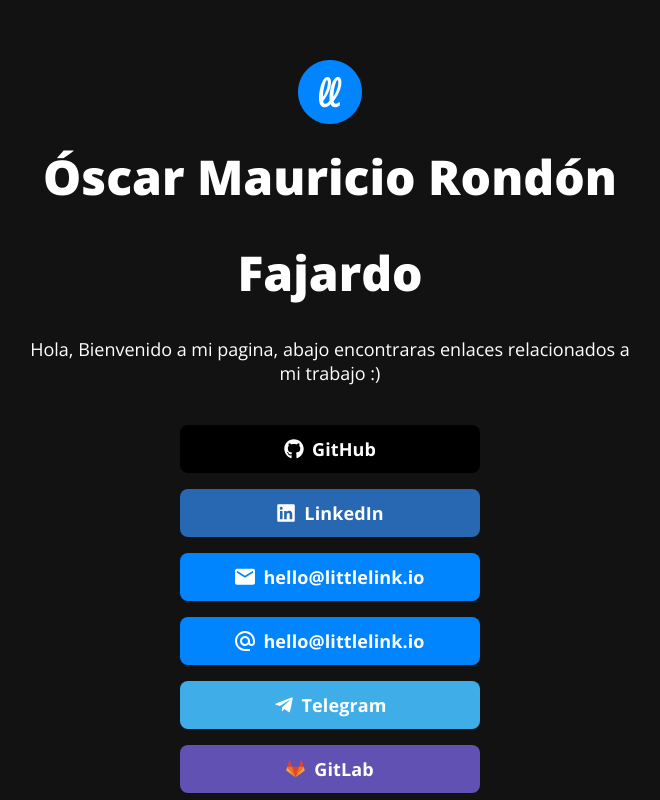
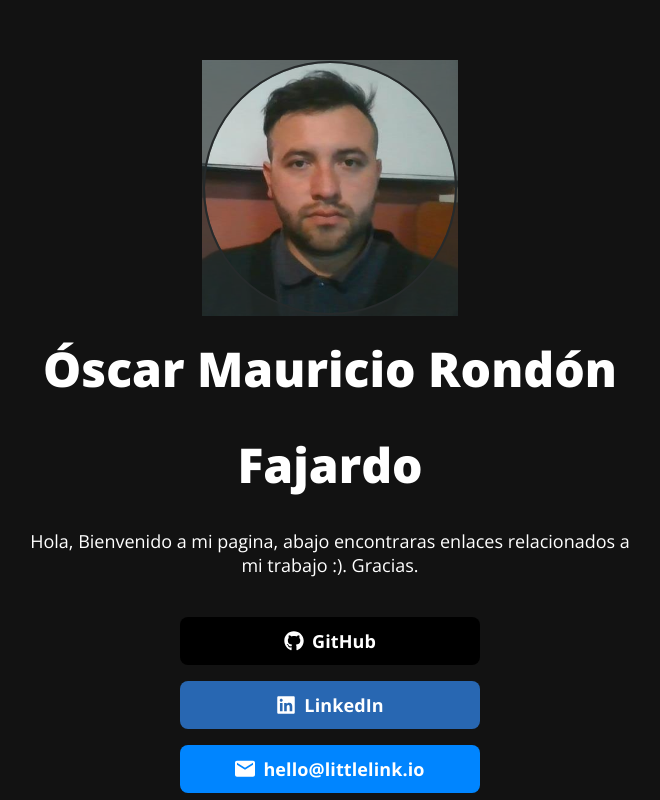
Before and after one commit to OscarMauricio666/OscarMauricioRondonFajardo, a plain HTML site: page index.html in a window 1280 px wide. Shown: the top 800 px of the page, without its empty margins (310-970 px from the left). Drawn offline with nearby package versions, Linux system fonts and the light colour scheme.

Commit message:
Cambio de foto

```diff
--- a/index.html
+++ b/index.html
@@ -26,13 +26,14 @@
       <div class="column" style="margin-top: 10%">
 
         <!-- Your Image Here -->
-        <img src="images/avatar.png" srcset="images/avatar@2x.png 2x" alt="LittleLink Logo">
+        <img src="images/Foto_Perfil_1_.jpg" srcset="images/avatar@2x.png 2x" alt="LittleLink Logo">
 
         <!-- Title -->
         <h1>Óscar Mauricio Rondón Fajardo</h1>
 
         <!-- Short Bio -->
-        <p>Hola, Bienvenido a mi pagina, abajo encontraras enlaces relacionados a mi trabajo :)</p>
+        <p>Hola, Bienvenido a mi pagina, abajo encontraras enlaces relacionados a mi trabajo :). Gracias.
+        </p>
 
         <!-- Github -->
         <a class="button button-github" href="#" target="_blank" rel="noopener"><img class="icon"
```
Also changed, not shown: images/Foto_Perfil_1_.jpg (added), images/avatar@2x.png (deleted).
